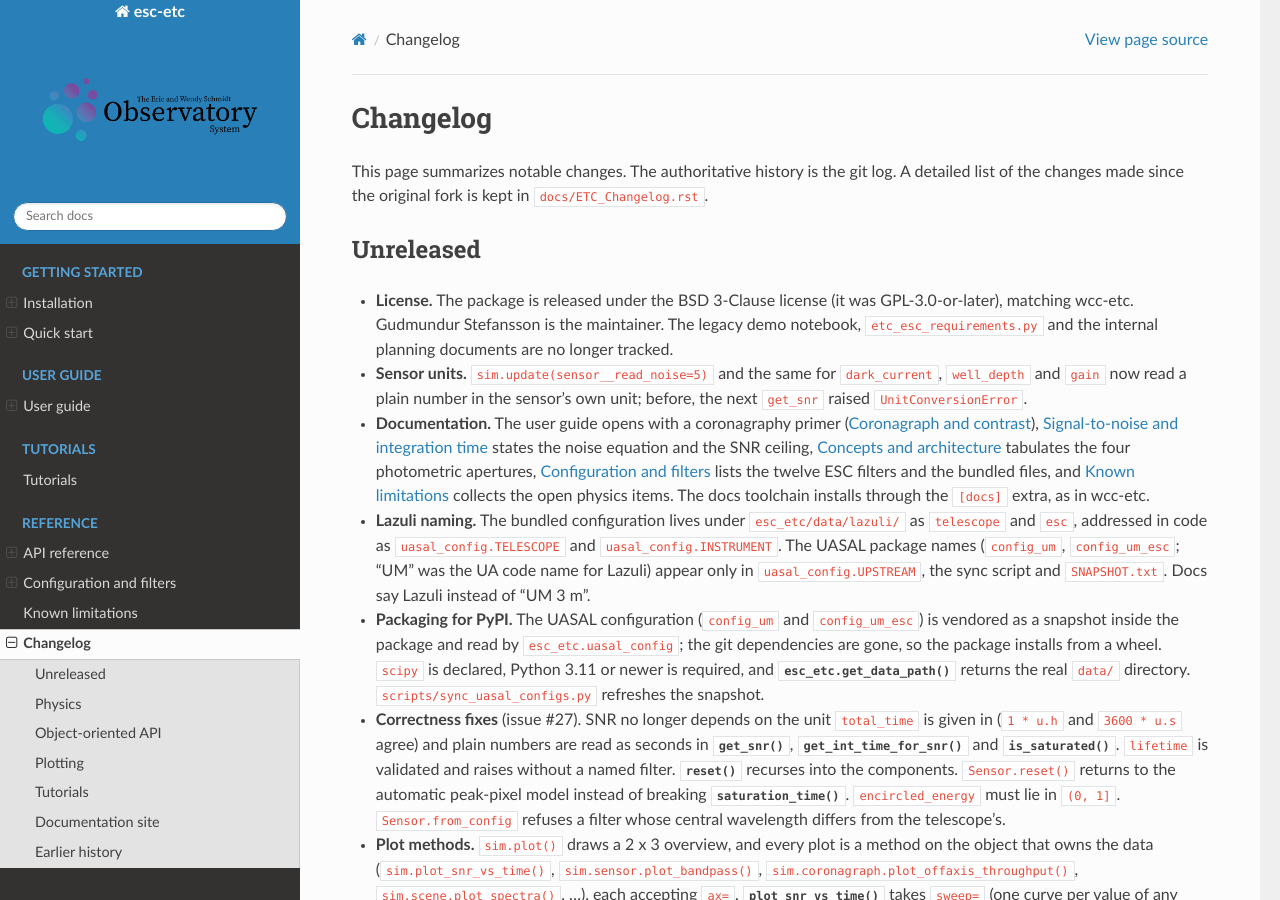
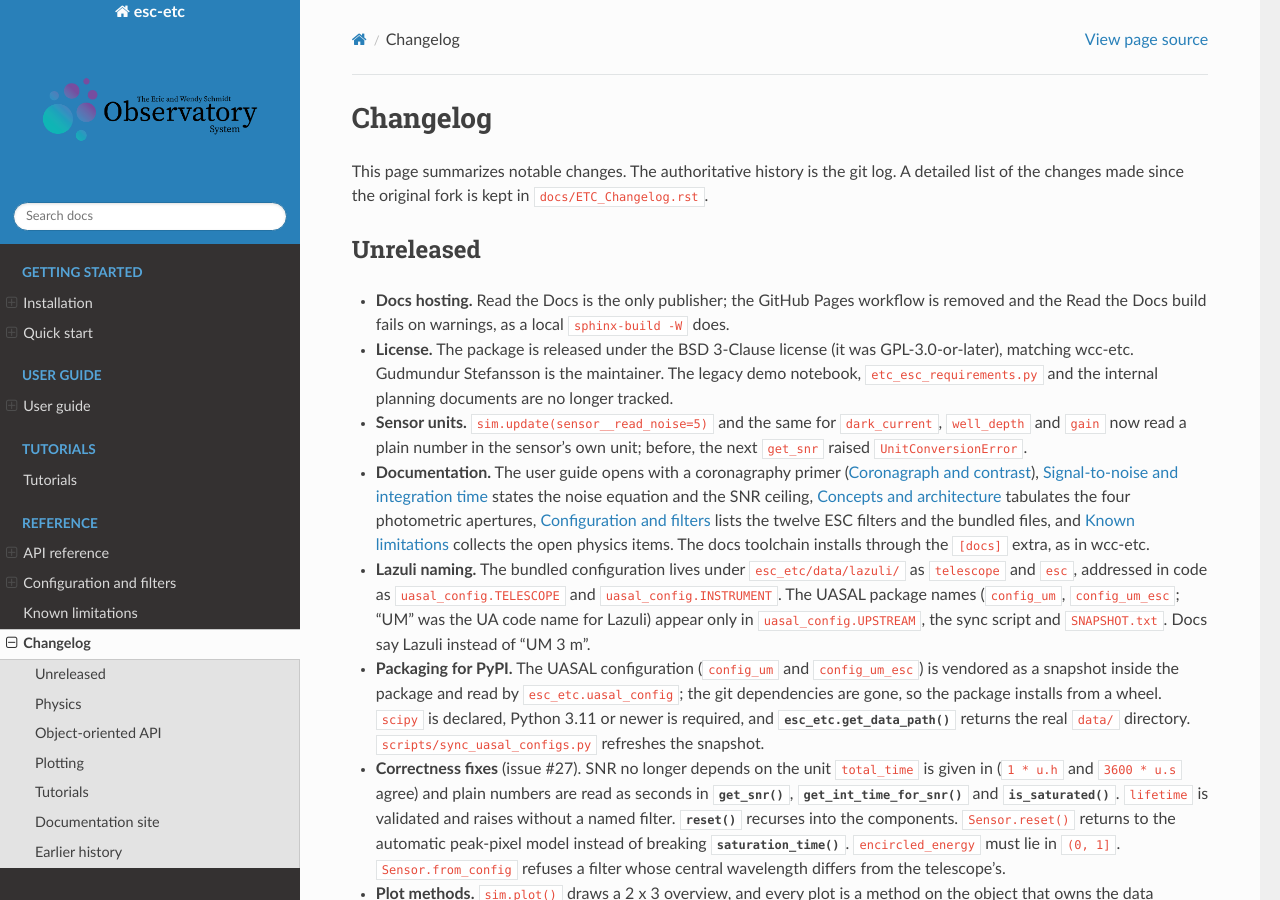
Before and after one commit to schmidt-observatories/esc-etc, a Sphinx documentation site: the page built from docs/sphinx/changelog.rst, in a window 1280 px wide and 900 px high. Built offline with Sphinx 7.4.7 and the Read the Docs theme 3.1.0, drawn with Linux system fonts in a browser that asks for light colours; pages that are not in the unit, such as notebooks, are missing from menus.

Commit message:
Drop the GitHub Pages workflow; Read the Docs publishes and fails on warnings
Pages was never enabled on the repository, so the deploy job did nothing.
The strict sphinx-build -W check moves to Read the Docs via fail_on_warning.

Co-Authored-By: Claude Fable 5.1 <noreply@anthropic.com>

```diff
--- a/docs/sphinx/changelog.rst
+++ b/docs/sphinx/changelog.rst
@@ -8,6 +8,9 @@ made since the original fork is kept in ``docs/ETC_Changelog.rst``.
 Unreleased
 ----------
 
+- **Docs hosting.** Read the Docs is the only publisher; the GitHub Pages
+  workflow is removed and the Read the Docs build fails on warnings, as a
+  local ``sphinx-build -W`` does.
 - **License.** The package is released under the BSD 3-Clause license (it
   was GPL-3.0-or-later), matching wcc-etc. Gudmundur Stefansson is the
   maintainer. The legacy demo notebook, ``etc_esc_requirements.py`` and the
```
Also changed, not shown: README.md (+1 -1 lines), .readthedocs.yaml, 1 other file.
